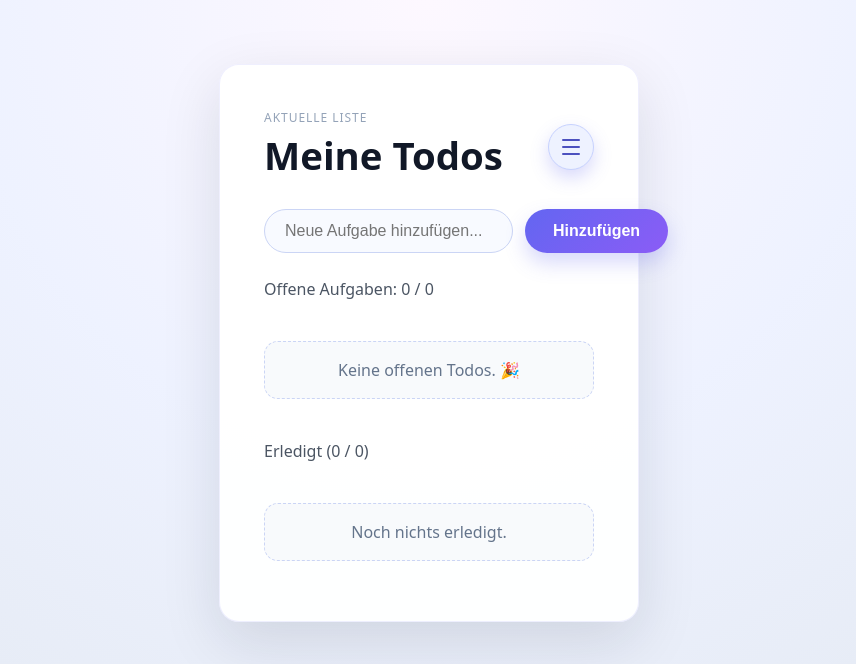
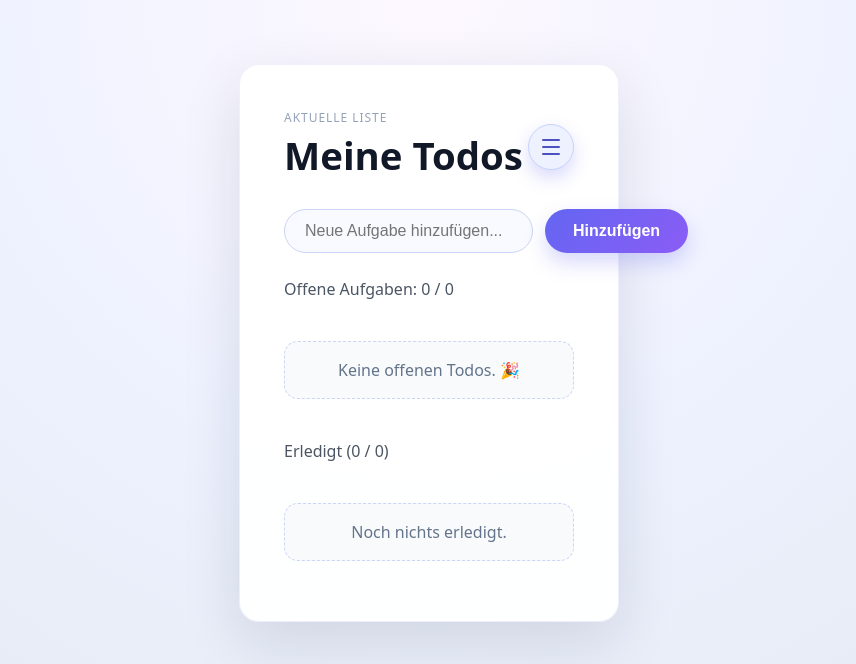
Before and after one commit to chrisdutt24/react-first, a React (Vite) app in the folder my-react-app/: page / in a window 1280 px wide. Shown: the top 664 px of the page, without its empty margins (211-1067 px from the left). Built offline with nearby package versions, Linux system fonts and the light colour scheme; the HTML template or start-up script is replaced by a standard one.

Commit message:
bit smaller

```diff
--- a/my-react-app/src/index.css
+++ b/my-react-app/src/index.css
@@ -31,7 +31,7 @@ body {
 }
 
 .todo-card {
-  width: 420px;
+  width: 380px;
   background: rgba(255, 255, 255, 0.95);
   border-radius: 1.25rem;
   padding: clamp(1.5rem, 5vw, 2.75rem);
```
